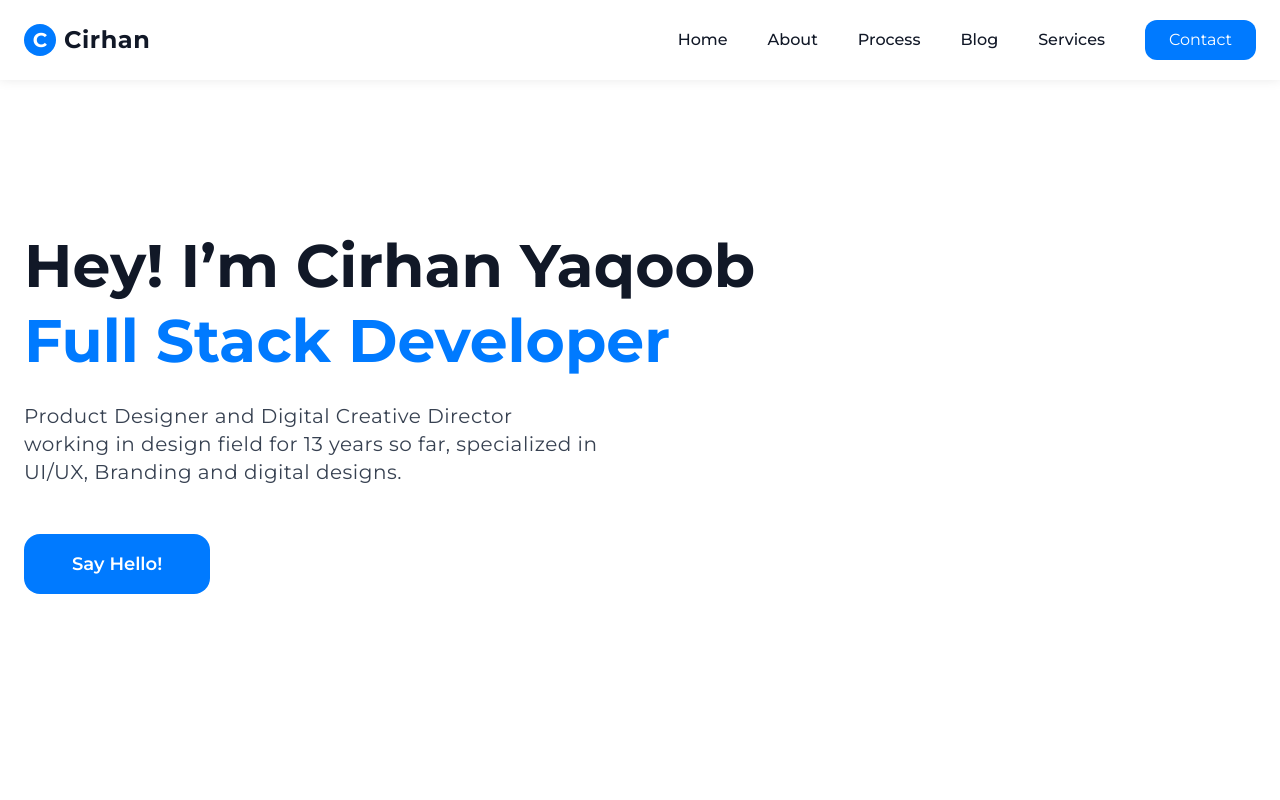
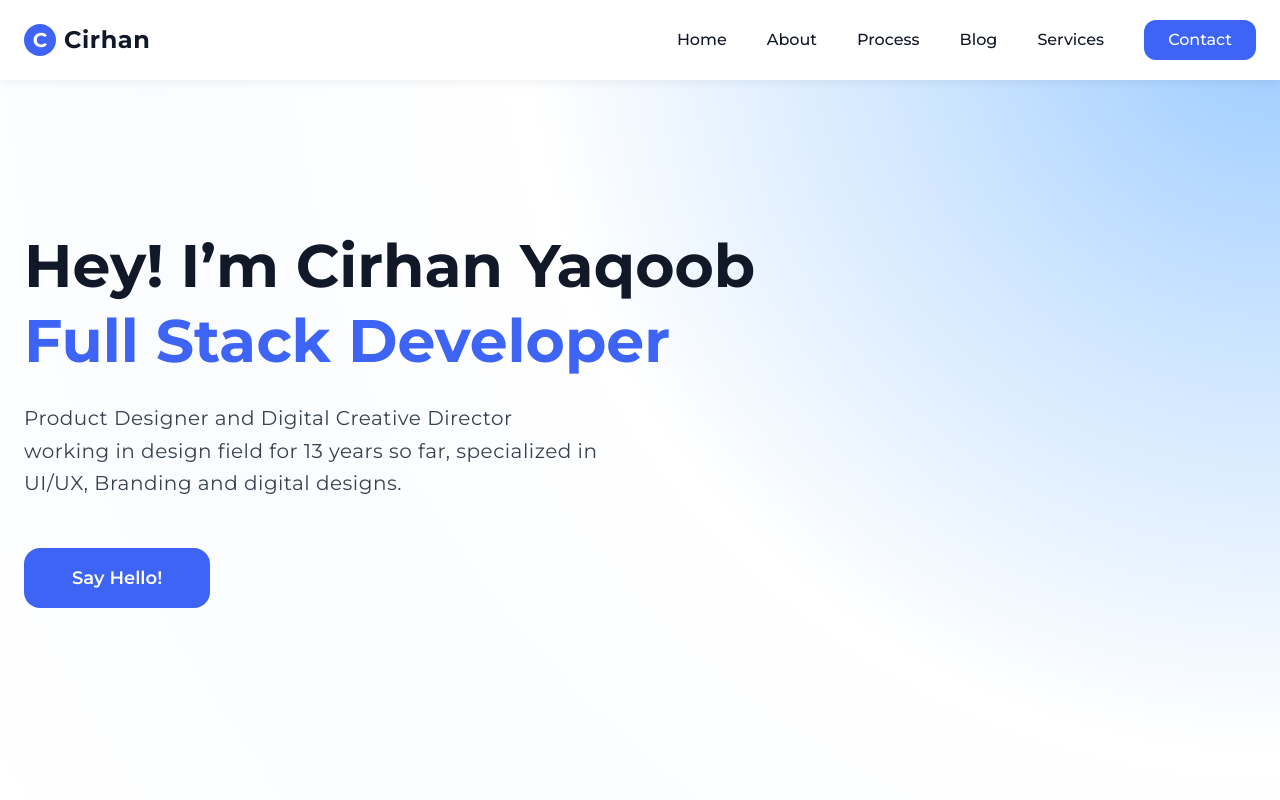
Before and after one commit to khancirhan/personal-website, a Next.js app: page / in a window 1280 px wide. Shown: the top 800 px of the page. Built offline with nearby package versions, Linux system fonts and the light colour scheme.

Commit message:
refractor

```diff
--- a/components/shared/Navbar.tsx
+++ b/components/shared/Navbar.tsx
@@ -5,7 +5,7 @@ const Navbar = () => {
     return (
         <header className={styles['navbar'] + ' fixed top-0 left-0 right-0 flex items-center bg-white h-[80px] z-10'}>
             <div className="container">
-                <div className="flex items-center overflow-scroll">
+                <div className="flex items-center">
                     <div className="flex items-center gap-2">
                         <div className="h-8 w-8 text-white rounded-full bg-primary flex justify-center items-center font-bold text-xl">
                             C
@@ -28,7 +28,7 @@ const Navbar = () => {
                         <a className="font-medium" href="">
                             Services
                         </a>
-                        <a className="btn-primary rounded-xl px-6 py-2" href="">
+                        <a className="btn-primary font-medium rounded-xl px-6 py-2" href="">
                             Contact
                         </a>
                     </div>
--- a/pages/index.tsx
+++ b/pages/index.tsx
@@ -6,6 +6,8 @@ import { ArrowLeftIcon, ArrowRightIcon, GithubIcon, LinkedInIcon, MailIcon, Phon
 import Head from 'next/head';
 import { useRef } from 'react';
 import { Swiper, SwiperSlide } from 'swiper/react';
+
+import { useCallback } from 'react';
 
 const Home = () => {
     const sliderOptions = {
@@ -41,8 +43,14 @@ const Home = () => {
 
             <Navbar />
 
-            <section className="min-h-screen pt-[68px]">
-                <div className="container">
+            <section
+                className="min-h-screen pt-[68px]"
+                style={{
+                    background:
+                        'radial-gradient(circle at top right, rgba(0,122,255,0.3996192226890757) 0%, rgba(28,136,255,0.20354079131652658) 25%, rgba(71,158,255,0) 50%, rgba(110,179,255,0.03547356442577032) 75%, rgba(0,122,255,0) 100%)',
+                }}
+            >
+                <div className="container relative">
                     <div className="pt-[16vh] md:pt-[20vh]">
                         <h1>
                             Hey! I’m Cirhan Yaqoob <div className="text-primary">Full Stack Developer</div>
@@ -218,8 +226,17 @@ const Home = () => {
                 </div>
             </section>
 
-            <section className="py-24 md:py-32 bg-primary">
-                <div className="container">
+            <section className="py-24 md:py-32 bg-primary relative overflow-hidden">
+                <div className="absolute top-0 right-0 flex items-center justify-center h-full md:right-80">
+                    {[10, 9, 8, 7, 6, 5, 4, 3, 2, 1].map((x, i, arr) => (
+                        <div
+                            key={x}
+                            className="absolute bg-primary shadow-lg rounded-full"
+                            style={{ width: x * 280, height: x * 280 }}
+                        ></div>
+                    ))}
+                </div>
+                <div className="container relative">
                     <div className="max-w-xl">
                         <h2 className="text-white">Let’s skyrocket your next project together</h2>
 
@@ -266,41 +283,41 @@ const Home = () => {
 
                     <div className="flex flex-col md:flex-row items-center justify-center gap-8 mt-12">
                         <div className="w-[300px]">
-                            <div className="flex flex-col items-center">
+                            <a href="tel:+919797790498" className="flex flex-col items-center">
                                 <div className="">
                                     <PhoneIcon height={32} />
                                 </div>
                                 <h6 className="font-semibold mt-4">Call me</h6>
-                                <p className="mt-2">
-                                    <a href="tel:+919797790498">+91-9797 790498</a>
-                                </p>
-                            </div>
+                                <p className="mt-2">+91-9797 790498</p>
+                            </a>
                         </div>
                         <div className="w-[300px]">
-                            <div className="flex flex-col items-center">
+                            <a
+                                target="_blank"
+                                href="mailto:khancirhan@gmail.com"
+                                rel="noreferrer"
+                                className="flex flex-col items-center"
+                            >
                                 <div>
                                     <MailIcon height={32} />
                                 </div>
                                 <h6 className="font-semibold mt-4">Mail me</h6>
-                                <p className="mt-2">
-                                    <a target="_blank" href="mailto:khancirhan@gmail.com" rel="noreferrer">
-                                        khancirhan@gmail.com
-                                    </a>
-                                </p>
-                            </div>
+                                <p className="mt-2">khancirhan@gmail.com</p>
+                            </a>
                         </div>
                         <div className="w-[300px]">
-                            <div className="flex flex-col items-center">
+                            <a
+                                target="_blank"
+                                href="https://www.linkedin.com/in/khancirhan"
+                                rel="noreferrer"
+                                className="flex flex-col items-center"
+                            >
                                 <div>
                                     <LinkedInIcon height={32} />
                                 </div>
                                 <h6 className="font-semibold mt-4">Follow me</h6>
-                                <p className="mt-2">
-                                    <a target="_blank" href="https://www.linkedin.com/in/khancirhan" rel="noreferrer">
-                                        linkedin.com/in/khancirhan
-                                    </a>
-                                </p>
-                            </div>
+                                <p className="mt-2">linkedin.com/in/khancirhan</p>
+                            </a>
                         </div>
                     </div>
 
--- a/styles/globals.scss
+++ b/styles/globals.scss
@@ -12,7 +12,7 @@ body {
 }
 
 :root {
-    --primary: 0 122 255;
+    --primary: 61 100 244;
     --greenish: 40 212 77;
     --purplish: 112 81 239;
     --orangish: 255 132 97;
@@ -44,7 +44,7 @@ body {
     }
 
     p {
-        @apply text-base md:text-lg lg:text-xl leading-relaxed tracking-wide text-gray-700;
+        @apply text-base md:text-lg lg:text-xl leading-relaxed md:leading-relaxed lg:leading-relaxed tracking-wide text-gray-700;
     }
 }
 
```
